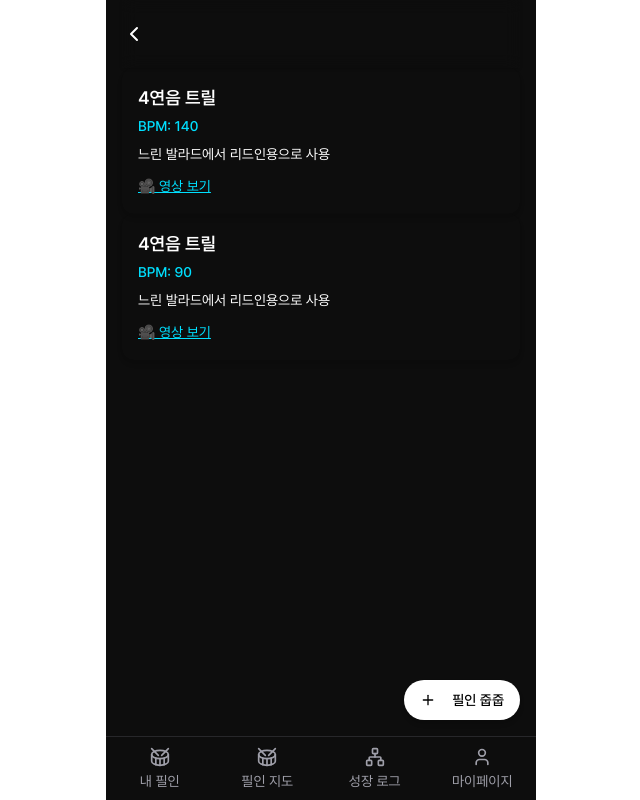
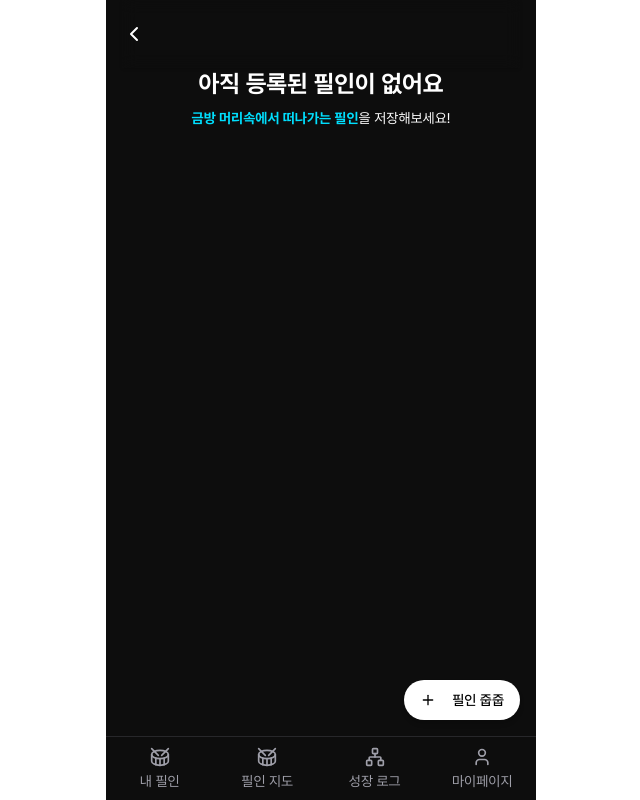
Before and after one commit to CodyMan0/fillslog, a Next.js app: page /fills/16th in a window 1280 px wide. Shown: the whole page, without its empty margins (319-959 px from the left). Built offline with nearby package versions, Linux system fonts and the light colour scheme.

Commit message:
[FEAT] 필인 목록 비어있을 경우 UI 구현

```diff
--- a/src/app/fills/[category]/page.tsx
+++ b/src/app/fills/[category]/page.tsx
@@ -6,25 +6,41 @@ import PageLayout from "@/features/layouts/PageLayout";
 
 import React from "react";
 
+const mock = [];
+
+// const emptyMock = [];
 const Page = () => {
   return (
     <PageLayout>
       <Header>
         <Header.Previous />
       </Header>
-      <div>
-        <FillCard
-          title="4연음 트릴"
-          bpm={140}
-          videoUrl="https://youtube.com"
-          description="느린 발라드에서 리드인용으로 사용"
-        />
-        <FillCard
-          title="4연음 트릴"
-          bpm={90}
-          videoUrl="https://youtube.com"
-          description="느린 발라드에서 리드인용으로 사용"
-        />
+
+      <div className="flex flex-col gap-2">
+        {mock.length === 0 ? (
+          <div className="flex flex-col items-center justify-center h-full">
+            <div className="text-2xl font-bold">아직 등록된 필인이 없어요</div>
+            <div className="text-sm text-text-secondary mt-2">
+              <span className="text-accent-blue font-bold">
+                금방 머리속에서 떠나가는 필인
+              </span>
+              을 저장해보세요!
+            </div>
+          </div>
+        ) : (
+          <>
+            {mock.map((fill) => (
+              <FillCard
+                key={fill.title}
+                title={fill.title}
+                bpm={fill.bpm}
+                videoUrl={fill.videoUrl}
+                description={fill.description}
+              />
+            ))}
+          </>
+        )}
+
         <FillFab />
         <BottomNav />
       </div>
```
